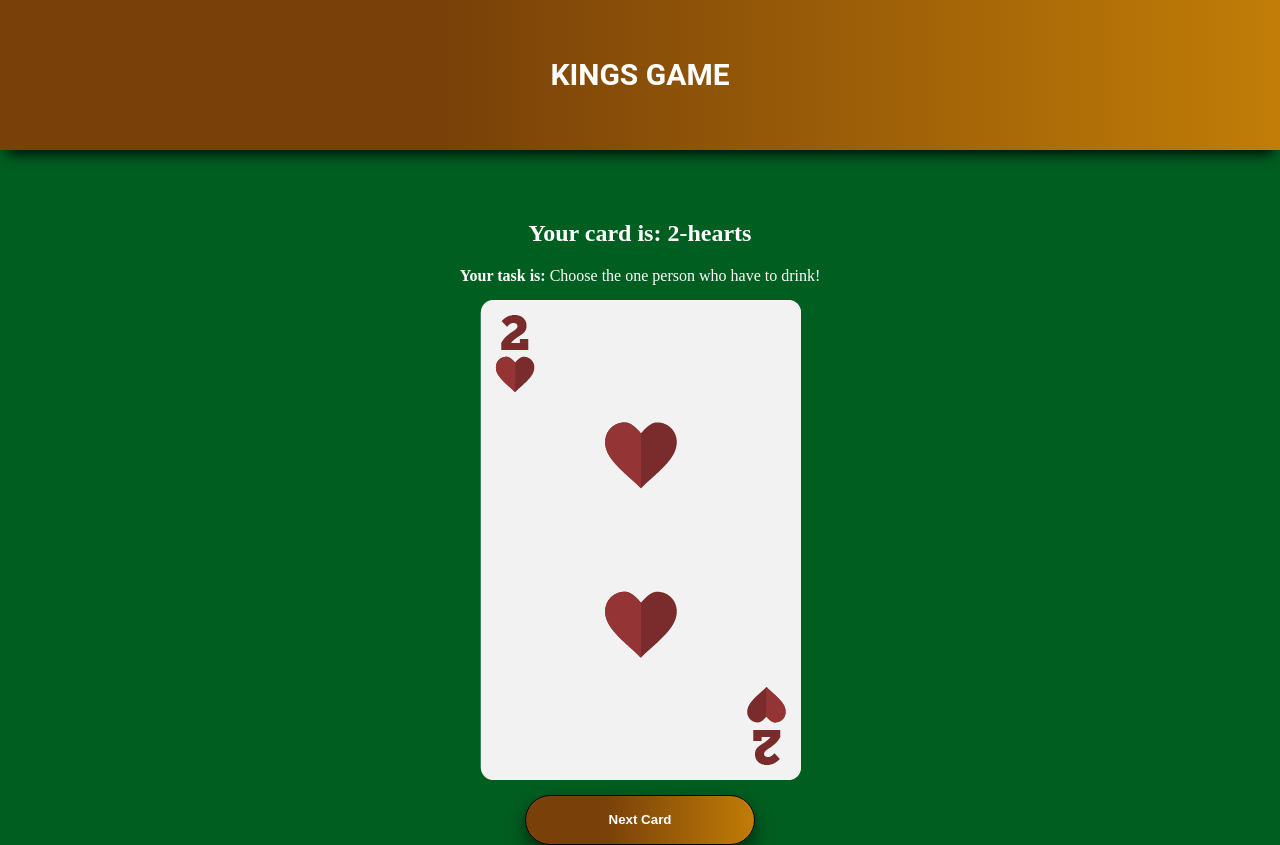
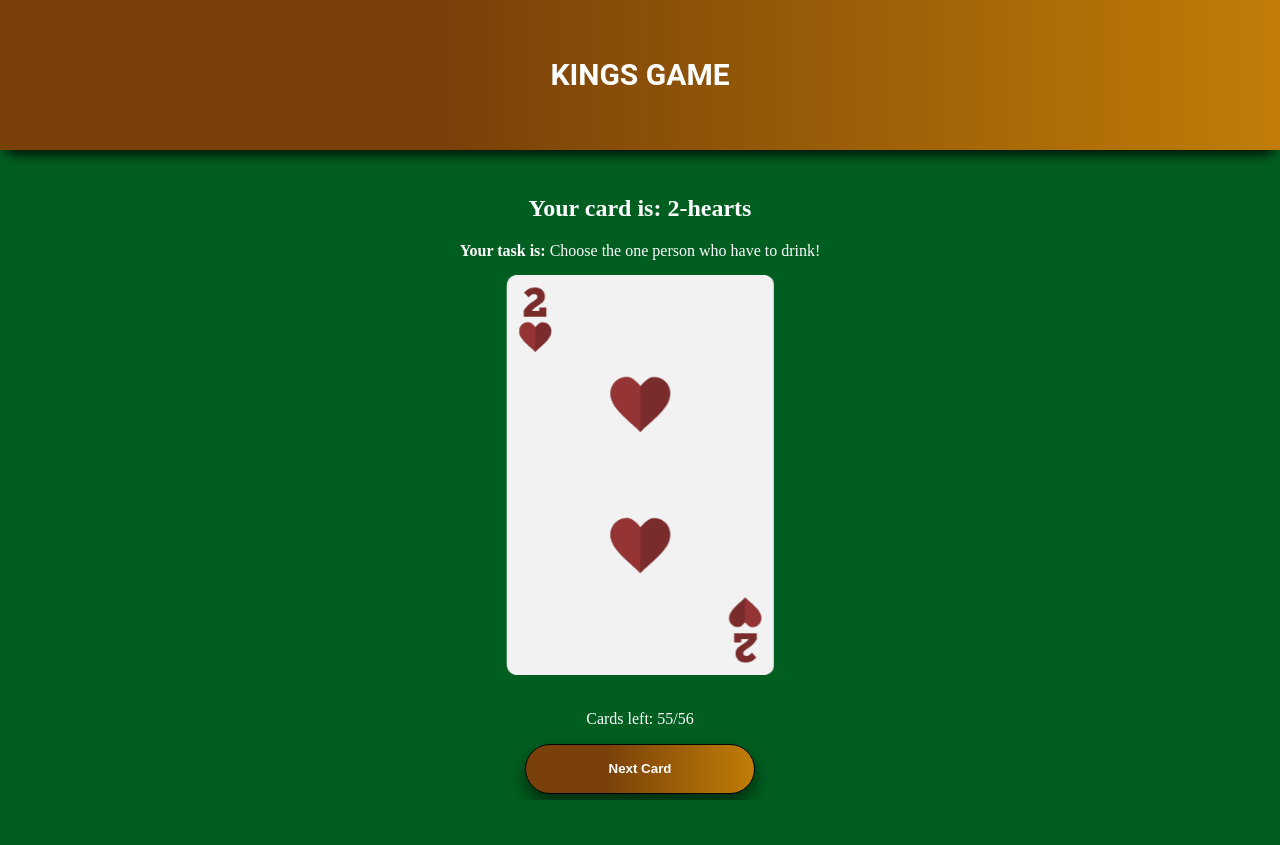
Before and after one commit to MichalZmu/kings-game, an Angular app: page / in a window 1280 px wide. Both pictures are taken after a click on the button "START GAME". After the commit the page ends 800 px from the top, so only its background shows below. Built offline with nearby package versions, Linux system fonts and the light colour scheme.

Commit message:
add cards counter + layouts changes

```diff
--- a/src/app/shared/components/card-picker/card-picker.component.html
+++ b/src/app/shared/components/card-picker/card-picker.component.html
@@ -5,8 +5,9 @@
       <span><strong>Your task is: </strong>{{rule}}</span>
     </div>
     <div class="card">
-        <img class="" *ngIf="card" src="{{imageIndex}}" alt="card image">
+      <img class="scale-in-center" *ngIf="card" src="{{imageIndex}}" alt="card image">
     </div>
+    <p>Cards left: {{cardsLeft }}/56</p>
     <button (click)="chooseRandomCard()" class="next-button">Next Card</button>
   </div>
 </div>
--- a/src/app/shared/components/card-picker/card-picker.component.scss
+++ b/src/app/shared/components/card-picker/card-picker.component.scss
@@ -1,16 +1,30 @@
 @import url("../shared.css");
 
+@keyframes scale-in-center {
+  0% {
+    transform: scale(0);
+    opacity: 1
+  }
+  100% {
+    transform: scale(1);
+    opacity: 1
+  }
+}
+
 .card-picker-container {
-  margin-top: 50px;
+  margin-top: 25px;
   display: flex;
   flex-direction: column;
   align-items: center;
 }
 
 .card {
-  height: 480px;
-  width: 320px;
   margin: 15px 0;
+
+  img {
+    height: 400px;
+    width: auto;
+  }
 }
 
 .card-border {
@@ -40,5 +54,6 @@
   height: 50px;
   z-index: 6;
   color: white;
+}
 
-}
+.scale-in-center{animation:scale-in-center .5s cubic-bezier(.25,.46,.45,.94) both}
--- a/src/app/shared/components/card-picker/card-picker.component.ts
+++ b/src/app/shared/components/card-picker/card-picker.component.ts
@@ -12,6 +12,7 @@ export class CardPickerComponent implements OnInit {
   rule: string;
   tempCardList = this.cardOptions;
   imageIndex: string;
+  cardsLeft: number;
 
   constructor() {
   }
@@ -29,6 +30,7 @@ export class CardPickerComponent implements OnInit {
       this.imageIndex = 'assets/img/cards/' + this.card + '.png';
       this.tempCardList.cardTypes.splice(index, 1);
       this.getRule(this.card);
+      this.cardsLeftCounter();
     }
   }
 
@@ -36,4 +38,8 @@ export class CardPickerComponent implements OnInit {
     const ruleIndex = card.split('-', 1);
     this.rule = this.cardOptions.cardRules.find(el => el.number === ruleIndex[0]).rule;
   }
+
+  cardsLeftCounter(): void {
+    this.cardsLeft = this.tempCardList.cardTypes.length;
+  }
 }
```
Lines whose indentation alone changed are shown as unchanged.
